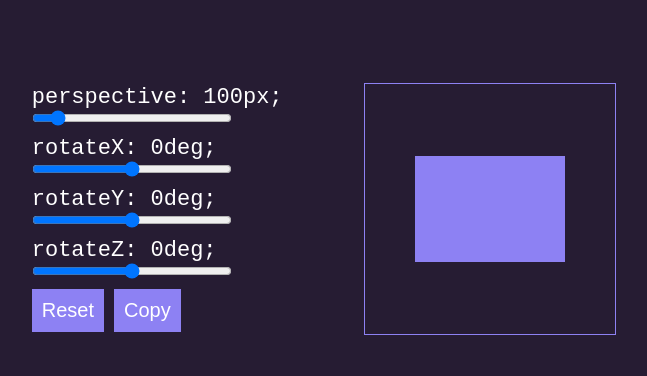
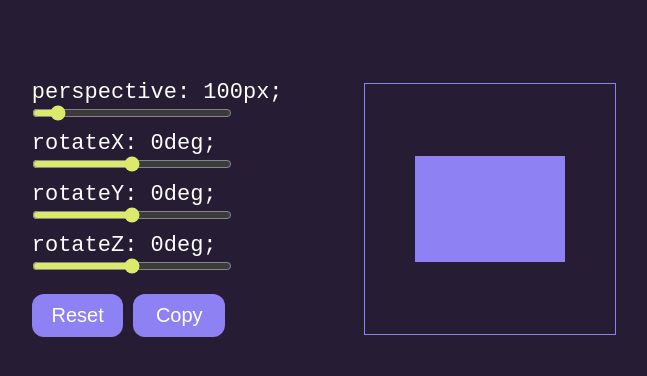
Before and after one commit to ouzamhar/CSS-Perspective-Playground, a plain HTML site: page index.html in a window 1280 px wide. Shown: the part 234-610 px from the top of the page, without its empty margins (316-963 px from the left). Drawn offline with nearby package versions, Linux system fonts and the light colour scheme.

Commit message:
styling buttons

```diff
--- a/main.css
+++ b/main.css
@@ -46,6 +46,7 @@ main input[type="range"] {
   margin-bottom: 10px;
   width: 200px;
   cursor: pointer;
+  accent-color: #dce96b;
 }
 section.settings {
   width: 50%;
@@ -72,6 +73,10 @@ button {
   border: none;
   margin-right: 10px;
   cursor: pointer;
+  border-radius: 12px;
+  display: inline-block;
+  width: 30%;
+  margin-top: 0.5em;
 }
 
 button:hover {
```
